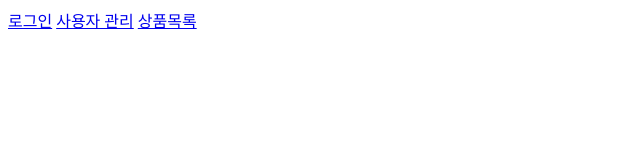
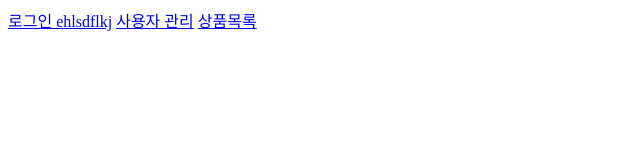
Before and after one commit to 0318lyj/web_project, a plain HTML site: page index.html in a window 1280 px wide. Shown: the whole page, without its empty margins (0-640 px from the left). Drawn offline with Linux system fonts and the light colour scheme.

Commit message:
커밋확인인

```diff
--- a/index.html
+++ b/index.html
@@ -6,7 +6,7 @@
   <title>Document</title>
 </head>
 <body>
-  <a href="login.html">로그인</a>
+  <a href="login.html">로그인 ehlsdflkj</a>
   <a href="memberAdd.html">사용자 관리</a>
   <a href="product.html">상품목록</a>
 
```
